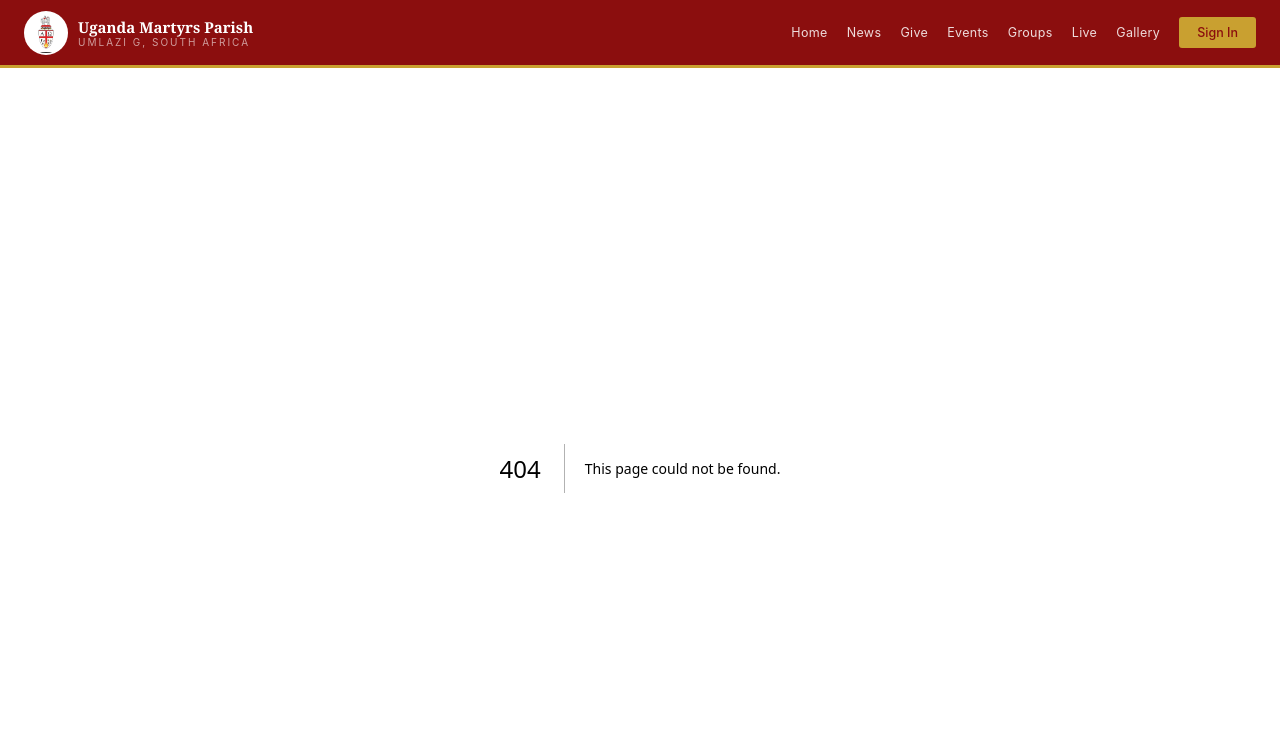
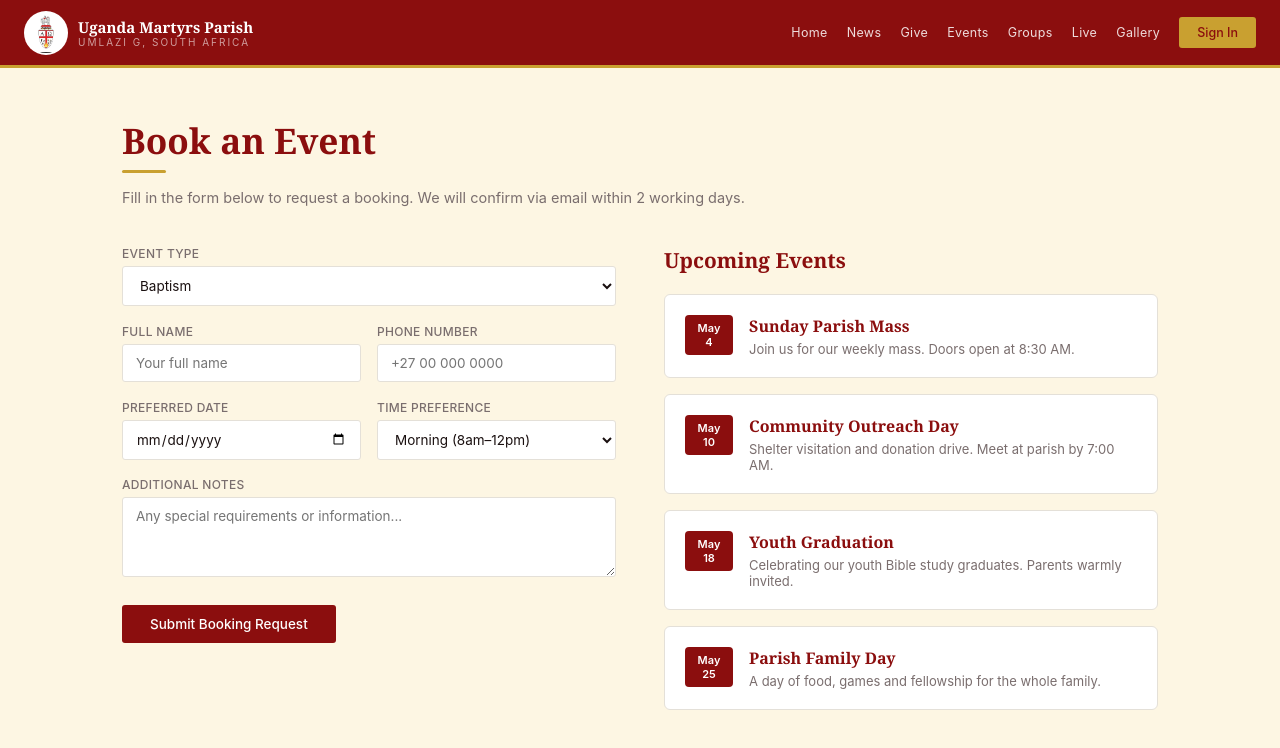
Before and after one commit to multi2editor/uganda-martyrs-parish, a Next.js app: page /bookings in a window 1280 px wide. Before the commit this address had no page. Shown: the top 748 px of the page. Built offline with nearby package versions, Linux system fonts and the light colour scheme.

Commit message:
add bookings page

```diff
--- /dev/null
+++ b/app/bookings/page.tsx
@@ -0,0 +1,85 @@
+export default function Bookings() {
+  return (
+    <main style={{padding: '3rem 2rem', maxWidth: '1100px', margin: '0 auto'}}>
+      <h1 style={{fontFamily: 'Georgia, serif', fontSize: '2.2rem', color: '#8b0e0e', marginBottom: '0.4rem'}}>Book an Event</h1>
+      <div style={{width: '44px', height: '3px', background: '#c9a030', marginBottom: '1rem', borderRadius: '2px'}}></div>
+      <p style={{color: '#7a6e6e', fontSize: '14.5px', marginBottom: '2.5rem'}}>Fill in the form below to request a booking. We will confirm via email within 2 working days.</p>
+
+      <div style={{display: 'grid', gridTemplateColumns: '1fr 1fr', gap: '3rem'}}>
+
+        {/* BOOKING FORM */}
+        <div>
+          <div style={{marginBottom: '1.1rem'}}>
+            <label style={{display: 'block', fontSize: '12px', fontWeight: '500', marginBottom: '5px', color: '#7a6e6e', textTransform: 'uppercase', letterSpacing: '0.3px'}}>Event Type</label>
+            <select style={{width: '100%', border: '1.5px solid #e4e0d8', borderRadius: '3px', padding: '10px 13px', fontSize: '13.5px', fontFamily: 'Inter, sans-serif', color: '#1a1010', background: 'white'}}>
+              <option>Baptism</option>
+              <option>Wedding Ceremony</option>
+              <option>Baby Dedication</option>
+              <option>First Holy Communion</option>
+              <option>Funeral Service</option>
+              <option>Confirmation</option>
+              <option>Special Prayer Session</option>
+            </select>
+          </div>
+
+          <div style={{display: 'grid', gridTemplateColumns: '1fr 1fr', gap: '1rem', marginBottom: '1.1rem'}}>
+            <div>
+              <label style={{display: 'block', fontSize: '12px', fontWeight: '500', marginBottom: '5px', color: '#7a6e6e', textTransform: 'uppercase', letterSpacing: '0.3px'}}>Full Name</label>
+              <input placeholder="Your full name" style={{width: '100%', border: '1.5px solid #e4e0d8', borderRadius: '3px', padding: '10px 13px', fontSize: '13.5px', fontFamily: 'Inter, sans-serif', color: '#1a1010'}} />
+            </div>
+            <div>
+              <label style={{display: 'block', fontSize: '12px', fontWeight: '500', marginBottom: '5px', color: '#7a6e6e', textTransform: 'uppercase', letterSpacing: '0.3px'}}>Phone Number</label>
+              <input placeholder="+27 00 000 0000" style={{width: '100%', border: '1.5px solid #e4e0d8', borderRadius: '3px', padding: '10px 13px', fontSize: '13.5px', fontFamily: 'Inter, sans-serif', color: '#1a1010'}} />
+            </div>
+          </div>
+
+          <div style={{display: 'grid', gridTemplateColumns: '1fr 1fr', gap: '1rem', marginBottom: '1.1rem'}}>
+            <div>
+              <label style={{display: 'block', fontSize: '12px', fontWeight: '500', marginBottom: '5px', color: '#7a6e6e', textTransform: 'uppercase', letterSpacing: '0.3px'}}>Preferred Date</label>
+              <input type="date" style={{width: '100%', border: '1.5px solid #e4e0d8', borderRadius: '3px', padding: '10px 13px', fontSize: '13.5px', fontFamily: 'Inter, sans-serif', color: '#1a1010'}} />
+            </div>
+            <div>
+              <label style={{display: 'block', fontSize: '12px', fontWeight: '500', marginBottom: '5px', color: '#7a6e6e', textTransform: 'uppercase', letterSpacing: '0.3px'}}>Time Preference</label>
+              <select style={{width: '100%', border: '1.5px solid #e4e0d8', borderRadius: '3px', padding: '10px 13px', fontSize: '13.5px', fontFamily: 'Inter, sans-serif', color: '#1a1010', background: 'white'}}>
+                <option>Morning (8am–12pm)</option>
+                <option>Afternoon (12pm–4pm)</option>
+                <option>Evening (4pm–7pm)</option>
+              </select>
+            </div>
+          </div>
+
+          <div style={{marginBottom: '1.5rem'}}>
+            <label style={{display: 'block', fontSize: '12px', fontWeight: '500', marginBottom: '5px', color: '#7a6e6e', textTransform: 'uppercase', letterSpacing: '0.3px'}}>Additional Notes</label>
+            <textarea placeholder="Any special requirements or information..." style={{width: '100%', border: '1.5px solid #e4e0d8', borderRadius: '3px', padding: '10px 13px', fontSize: '13.5px', fontFamily: 'Inter, sans-serif', color: '#1a1010', minHeight: '80px', resize: 'vertical'}} />
+          </div>
+
+          <button style={{background: '#8b0e0e', color: 'white', border: 'none', padding: '11px 28px', borderRadius: '3px', fontSize: '13.5px', fontWeight: '500', cursor: 'pointer', fontFamily: 'Inter, sans-serif'}}>
+            Submit Booking Request
+          </button>
+        </div>
+
+        {/* UPCOMING EVENTS */}
+        <div>
+          <h3 style={{fontFamily: 'Georgia, serif', fontSize: '1.3rem', color: '#8b0e0e', marginBottom: '1.25rem'}}>Upcoming Events</h3>
+          {[
+            {date: 'May 4', title: 'Sunday Parish Mass', desc: 'Join us for our weekly mass. Doors open at 8:30 AM.'},
+            {date: 'May 10', title: 'Community Outreach Day', desc: 'Shelter visitation and donation drive. Meet at parish by 7:00 AM.'},
+            {date: 'May 18', title: 'Youth Graduation', desc: 'Celebrating our youth Bible study graduates. Parents warmly invited.'},
+            {date: 'May 25', title: 'Parish Family Day', desc: 'A day of food, games and fellowship for the whole family.'},
+          ].map((e, i) => (
+            <div key={i} style={{background: 'white', borderRadius: '6px', padding: '1.25rem', border: '1px solid #e4e0d8', marginBottom: '1rem', display: 'flex', gap: '1rem', alignItems: 'flex-start'}}>
+              <div style={{background: '#8b0e0e', color: 'white', borderRadius: '4px', padding: '6px 10px', fontSize: '11px', fontWeight: '600', textAlign: 'center', minWidth: '48px', flexShrink: 0}}>
+                {e.date.split(' ')[0]}<br/>{e.date.split(' ')[1]}
+              </div>
+              <div>
+                <h4 style={{fontFamily: 'Georgia, serif', fontSize: '1rem', color: '#8b0e0e', marginBottom: '0.25rem'}}>{e.title}</h4>
+                <p style={{fontSize: '13px', color: '#7a6e6e'}}>{e.desc}</p>
+              </div>
+            </div>
+          ))}
+        </div>
+
+      </div>
+    </main>
+  )
+}
```
